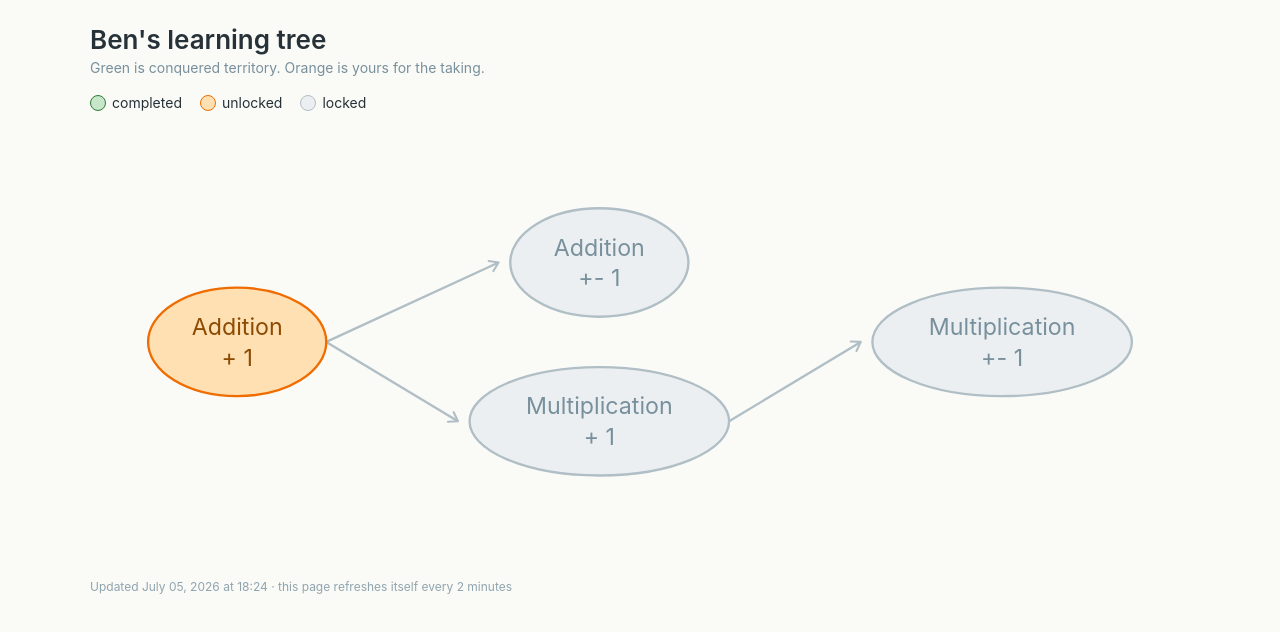
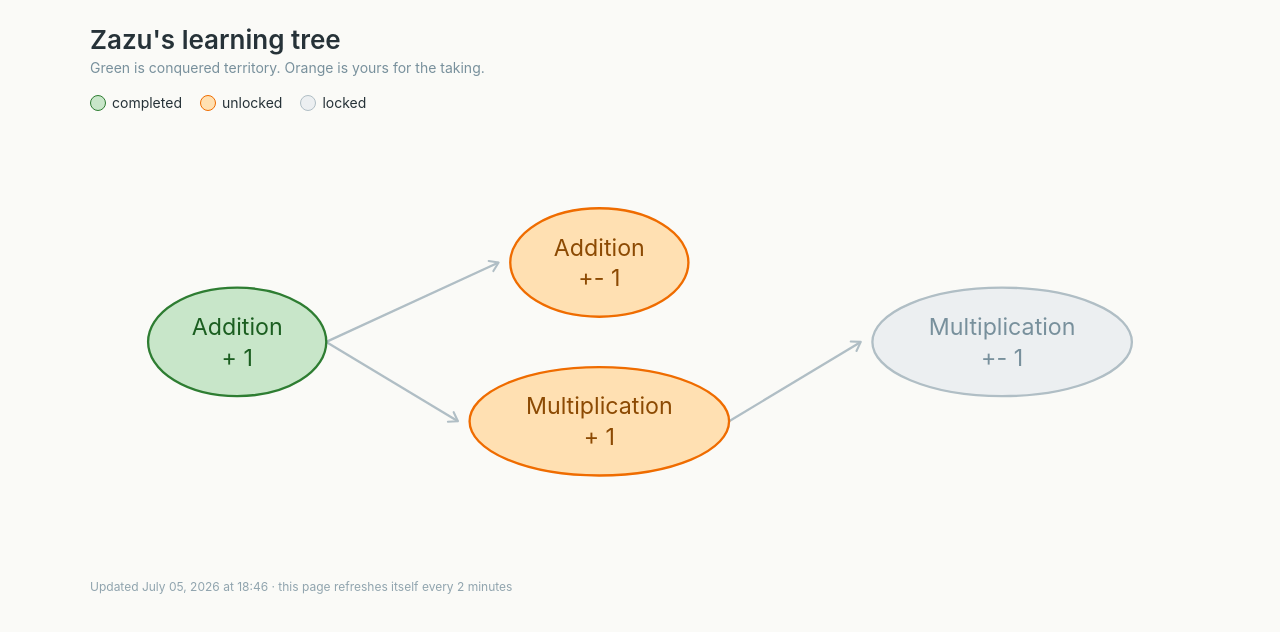
Before and after one commit to riyaaz-ray-vachani/Tree-Project, a plain HTML site: page t/fvbh8cr5x67f.html in a window 1280 px wide. Drawn offline with Linux system fonts and the light colour scheme.

Commit message:
Rebuild student pages

```diff
--- a/t/demo5e6f7g8h.html
+++ b/t/fvbh8cr5x67f.html
@@ -5,7 +5,7 @@
 <meta name="viewport" content="width=device-width, initial-scale=1">
 <meta name="robots" content="noindex, nofollow">
 <meta http-equiv="refresh" content="120">
-<title>Ben's learning tree</title>
+<title>Zazu's learning tree</title>
 <style>
 body { font-family: -apple-system, "Segoe UI", Roboto, Helvetica, Arial, sans-serif;
        margin: 0 auto; padding: 24px 16px 40px; max-width: 1100px; color: #263238;
@@ -30,7 +30,7 @@
 </style>
 </head>
 <body>
-<h1>Ben's learning tree</h1>
+<h1>Zazu's learning tree</h1>
 <p class="sub">Green is conquered territory. Orange is yours for the taking.</p>
 <div class="legend">
 <span><span class="dot completed"></span>completed</span>
@@ -42,17 +42,17 @@
 <line class="edge" x1="122" y1="112" x2="190" y2="153" marker-end="url(#arrow)"/>
 <line class="edge" x1="122" y1="112" x2="211" y2="71" marker-end="url(#arrow)"/>
 <line class="edge" x1="330" y1="153" x2="398" y2="112" marker-end="url(#arrow)"/>
-<g class="node unlocked">
+<g class="node completed">
 <ellipse cx="76" cy="112" rx="46" ry="28" stroke-width="1.2"/>
 <text x="76" y="104" text-anchor="middle" dominant-baseline="central" font-size="12">Addition</text>
 <text x="76" y="120" text-anchor="middle" dominant-baseline="central" font-size="12">+ 1</text>
 </g>
-<g class="node locked">
+<g class="node unlocked">
 <ellipse cx="263" cy="71" rx="46" ry="28" stroke-width="1.2"/>
 <text x="263" y="63" text-anchor="middle" dominant-baseline="central" font-size="12">Addition</text>
 <text x="263" y="79" text-anchor="middle" dominant-baseline="central" font-size="12">+- 1</text>
 </g>
-<g class="node locked">
+<g class="node unlocked">
 <ellipse cx="263" cy="153" rx="67" ry="28" stroke-width="1.2"/>
 <text x="263" y="145" text-anchor="middle" dominant-baseline="central" font-size="12">Multiplication</text>
 <text x="263" y="161" text-anchor="middle" dominant-baseline="central" font-size="12">+ 1</text>
@@ -63,6 +63,6 @@
 <text x="471" y="120" text-anchor="middle" dominant-baseline="central" font-size="12">+- 1</text>
 </g>
 </svg>
-<footer>Updated July 05, 2026 at 18:24 &middot; this page refreshes itself every 2 minutes</footer>
+<footer>Updated July 05, 2026 at 18:46 &middot; this page refreshes itself every 2 minutes</footer>
 </body>
 </html>
```
Also changed, not shown: t/72rfez75vftu.html (renamed from t/demo1a2b3c4d.html, +4 -4 lines), t/d36dw4bntpnx.html (renamed from t/demo9i0j1k2l.html, +4 -4 lines).
